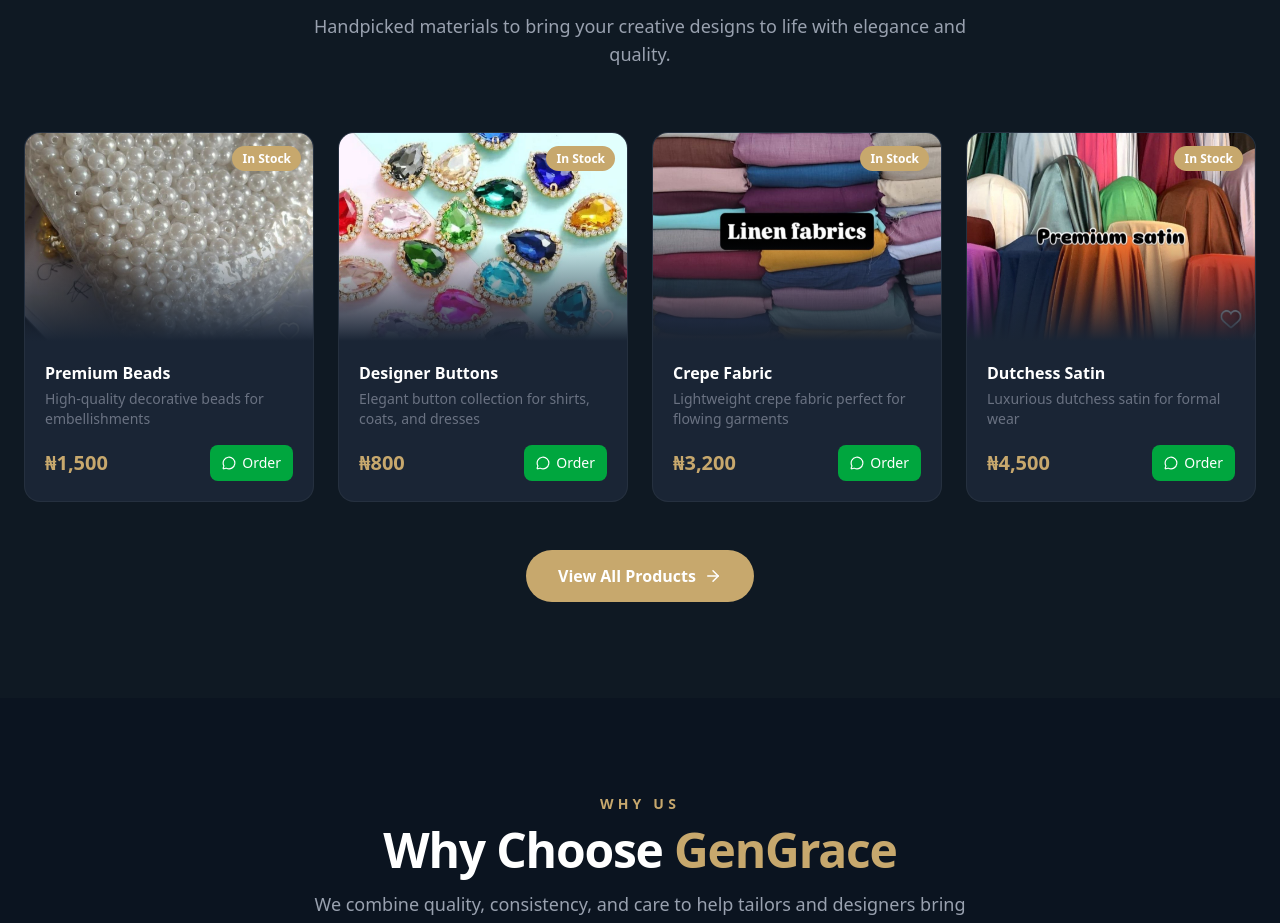
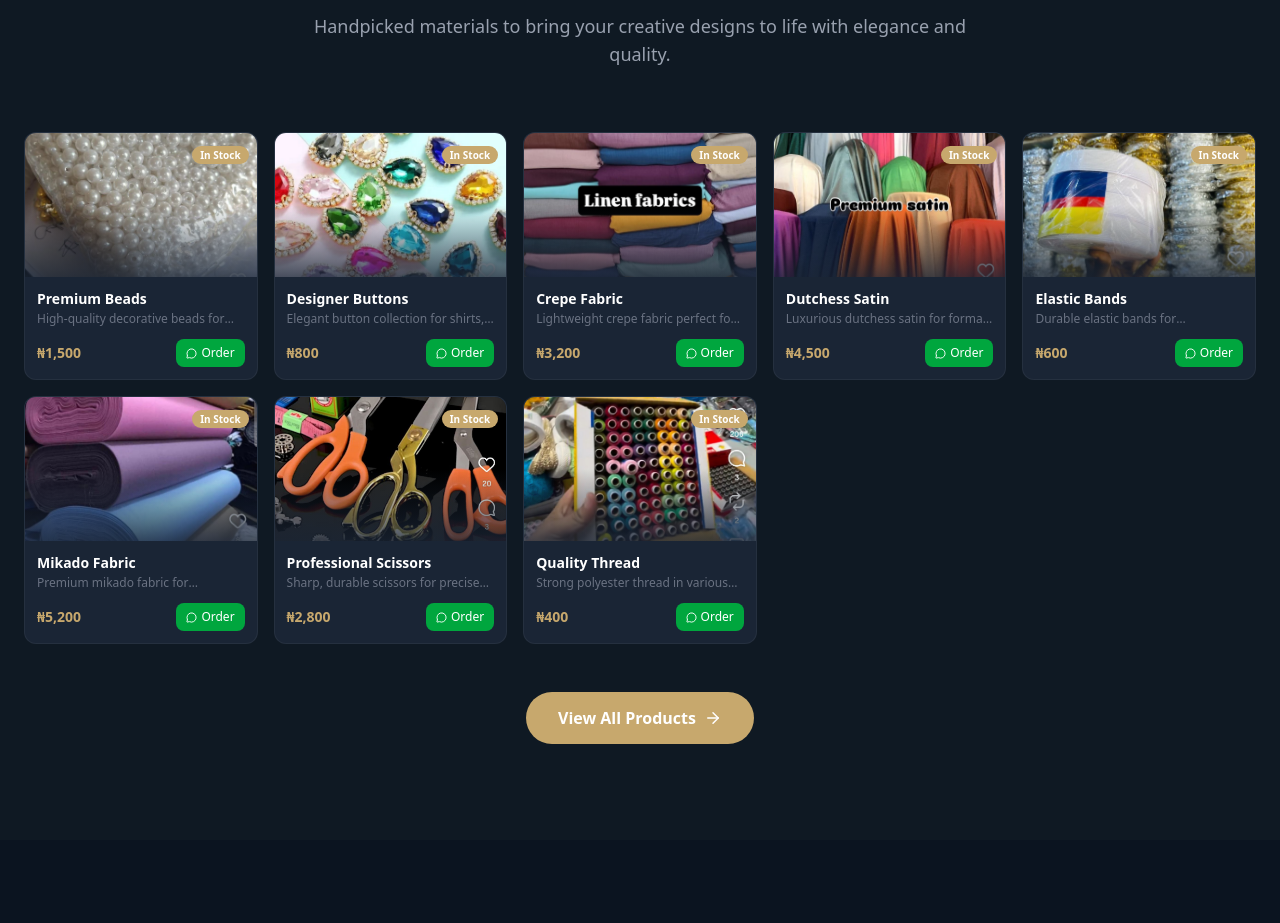
Before and after one commit to ovie323/gengrace, a React (Vite) app: page / in a window 1280 px wide. Shown: the part 780-1703 px from the top of the page. Built offline with nearby package versions, Linux system fonts and the light colour scheme; the HTML template or start-up script is replaced by a standard one.

Commit message:
Fix homepage product cards: smaller size, sharper images, wider grid

```diff
--- a/src/UI/HOME/Hom2.jsx
+++ b/src/UI/HOME/Hom2.jsx
@@ -6,7 +6,7 @@ import { Link } from "react-router-dom";
 const WHATSAPP = "2348024344396";
 
 const Hom2 = () => {
-  const featured = products.slice(0, 4);
+  const featured = products.slice(0, 8);
 
   const handleWhatsApp = (product) => {
     const msg = encodeURIComponent(`Hi GenGrace Ventures! I'm interested in ${product.name} (₦${product.price.toLocaleString()}). Can you provide more details?`);
@@ -30,38 +30,38 @@ const Hom2 = () => {
         </div>
 
         {/* Product Grid */}
-        <div className="grid grid-cols-1 sm:grid-cols-2 lg:grid-cols-4 gap-6 mb-12">
+        <div className="grid grid-cols-2 sm:grid-cols-3 lg:grid-cols-4 xl:grid-cols-5 gap-4 mb-12">
           {featured.map((product) => (
             <div
               key={product.id}
-              className="group relative bg-[#1A2535] rounded-2xl overflow-hidden border border-white/5 hover:border-[#C7A86D]/40 transition-all duration-500 hover:-translate-y-1 hover:shadow-2xl hover:shadow-[#C7A86D]/10"
+              className="group bg-[#1A2535] rounded-xl overflow-hidden border border-white/5 hover:border-[#C7A86D]/40 transition-all duration-300 hover:-translate-y-1 hover:shadow-xl hover:shadow-[#C7A86D]/10"
             >
-              <div className="relative overflow-hidden h-52">
+              <div className="relative overflow-hidden h-36">
                 <img
                   src={product.image}
                   alt={product.name}
-                  className="w-full h-full object-cover group-hover:scale-110 transition-transform duration-700"
+                  className="w-full h-full object-cover object-center group-hover:scale-105 transition-transform duration-500"
                 />
-                <div className="absolute inset-0 bg-gradient-to-t from-[#1A2535] via-transparent to-transparent" />
-                <div className="absolute top-3 right-3">
-                  <span className="bg-[#C7A86D] text-white text-xs font-semibold px-2.5 py-1 rounded-full">
+                <div className="absolute inset-0 bg-gradient-to-t from-[#1A2535]/80 via-transparent to-transparent" />
+                <div className="absolute top-2 right-2">
+                  <span className="bg-[#C7A86D] text-white text-[10px] font-semibold px-2 py-0.5 rounded-full">
                     In Stock
                   </span>
                 </div>
               </div>
 
-              <div className="p-5">
-                <h3 className="text-white font-semibold text-base mb-1">{product.name}</h3>
-                <p className="text-gray-500 text-sm mb-4 line-clamp-2">{product.description}</p>
+              <div className="p-3">
+                <h3 className="text-white font-semibold text-sm mb-0.5 truncate">{product.name}</h3>
+                <p className="text-gray-500 text-xs mb-3 line-clamp-1">{product.description}</p>
                 <div className="flex items-center justify-between">
-                  <span className="text-[#C7A86D] text-xl font-bold">
+                  <span className="text-[#C7A86D] text-sm font-bold">
                     ₦{product.price.toLocaleString()}
                   </span>
                   <button
                     onClick={() => handleWhatsApp(product)}
-                    className="flex items-center gap-1.5 bg-green-600 hover:bg-green-500 text-white text-sm px-3 py-2 rounded-lg transition-colors duration-200"
+                    className="flex items-center gap-1 bg-green-600 hover:bg-green-500 text-white text-xs px-2.5 py-1.5 rounded-lg transition-colors duration-200"
                   >
-                    <MessageCircle size={14} />
+                    <MessageCircle size={11} />
                     Order
                   </button>
                 </div>
```
